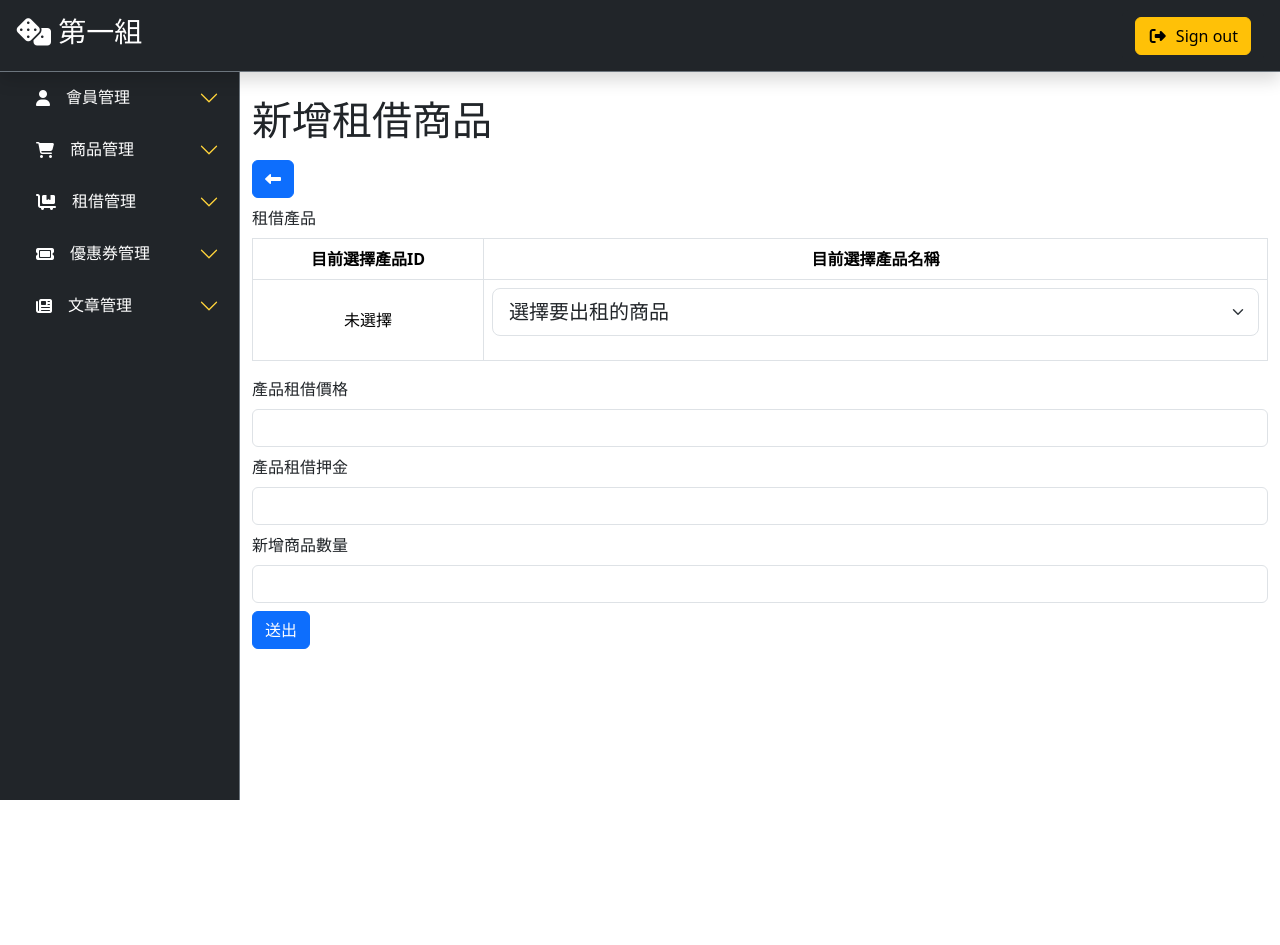
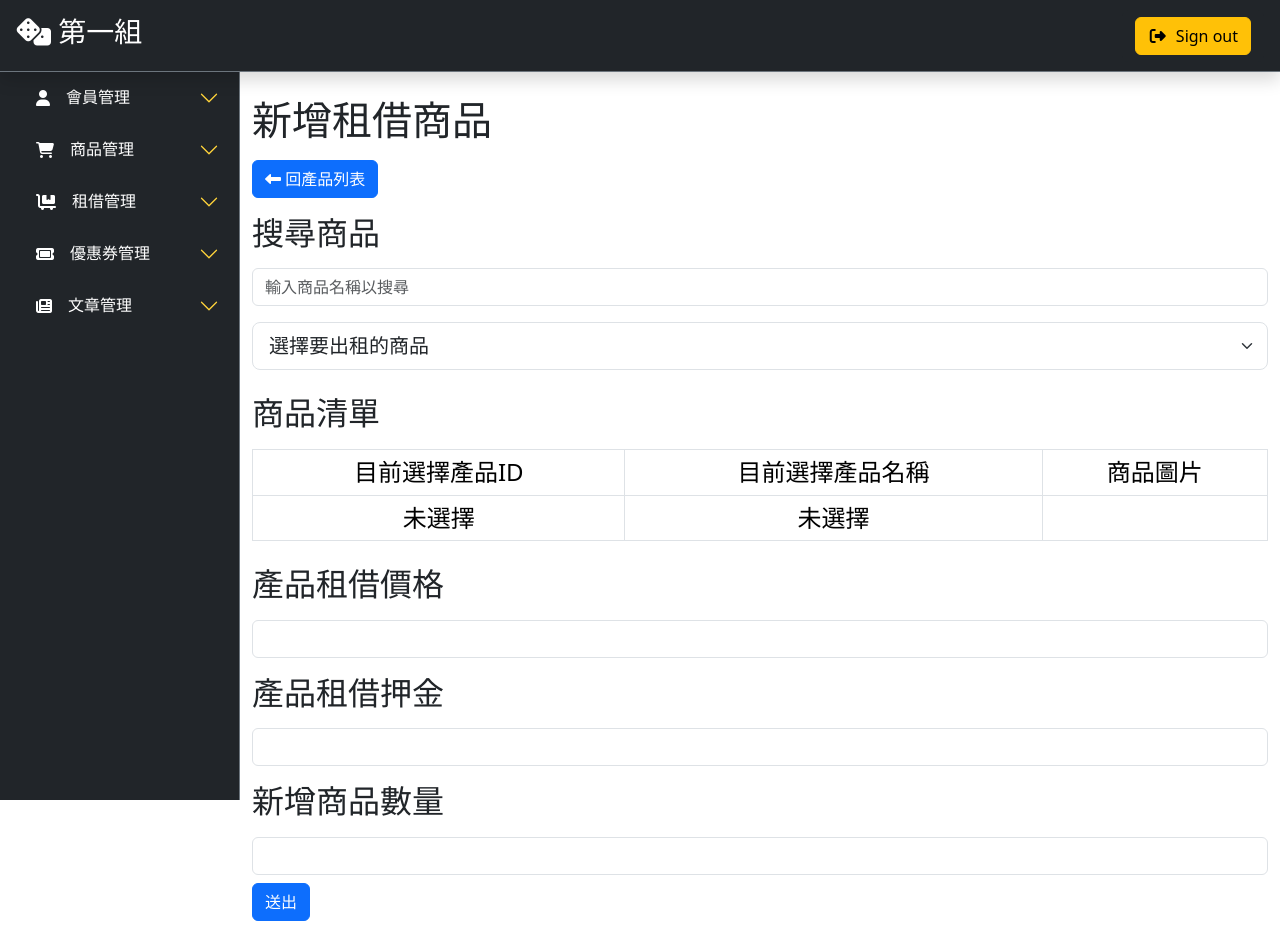
Before and after one commit to besttea168/teamwork, a PHP site: page /create-rent-product.php in a window 1280 px wide. Before the commit the page ends 800 px from the top, so only its background shows below. Run offline with PHP 8.4, Linux system fonts and the light colour scheme; data comes from the database, SQL or seed files in the repository; a stand-in replaces the project's code that opens the database connection; some libraries are stand-ins or nearby versions.

Commit message:
create-rent-product.php完善後續與rent-product_list.php增加商品圖片

```diff
--- a/rent/create-rent-product.php
+++ b/rent/create-rent-product.php
@@ -3,10 +3,6 @@ require_once("../db_connect.php");
 $sql = "SELECT * FROM product ORDER BY id ASC";
 $result = $conn->query($sql);
 $rows = $result->fetch_all(MYSQLI_ASSOC);
-
-
-
-
 ?>
 <!doctype html>
 <html lang="en">
@@ -15,12 +11,14 @@ $rows = $result->fetch_all(MYSQLI_ASSOC);
     <title>新增租借商品</title>
     <!-- Required meta tags -->
     <meta charset="utf-8" />
-    <meta
-        name="viewport"
-        content="width=device-width, initial-scale=1, shrink-to-fit=no" />
-
-
+    <meta name="viewport" content="width=device-width, initial-scale=1, shrink-to-fit=no" />
     <?php include("../css.php"); ?>
+    <style>
+        #productImage {
+            max-width: 150px;
+            display: none;
+        }
+    </style>
 </head>
 
 <body>
@@ -31,79 +29,118 @@ $rows = $result->fetch_all(MYSQLI_ASSOC);
         <div class="container py-4">
             <h1>新增租借商品</h1>
             <div class="py-2">
-                <a class="btn btn-primary" href="products.php" title="回產品列表"><i class="fa-solid fa-left-long"></i></a>
+                <a class="btn btn-primary" href="rent_product_list.php" title="回產品列表"><i class="fa-solid fa-left-long"></i> 回產品列表</a>
             </div>
             <form action="doCreate-rent-Product.php" method="post">
                 <div class="mb-2">
-                    <label class="form-label" for="name">租借產品</label>
+                    <label class="form-label h2 py-2" for="search">搜尋商品</label>
+                    <input type="text" class="form-control mb-3" id="search" placeholder="輸入商品名稱以搜尋">
+                    <select class="form-select form-select-lg mb-3" aria-label=".form-select-lg example" id="select">
+                        <option selected>選擇要出租的商品</option>
+                        <?php foreach ($rows as $product): ?>
+                            <option value="<?= $product["id"] ?>" data-image="<?= $product["image"] ?>"><?= $product["name"] ?></option>
+                        <?php endforeach; ?>
+                    </select>
+                </div>
+
+                <div class="mb-2">
+                    <label class="form-label h2 py-2" for="name">商品清單</label>
                     <table class="table table-bordered table-hover align-middle">
                         <thead>
                             <tr class="text-center">
-                                <th>目前選擇產品ID</th>
-                                <th>目前選擇產品名稱</th>
+                                <th class="h4">目前選擇產品ID</th>
+                                <th class="h4">目前選擇產品名稱</th>
+                                <th class="h4">商品圖片</th>
                             </tr>
                         </thead>
                         <tbody>
                             <tr class="text-center">
-                                <td id="id"><input type="hidden" name="id" value="id">未選擇</td>
-                                <td> <select class="form-select form-select-lg mb-3" aria-label=".form-select-lg example" id="select">
-                                        <option selected>選擇要出租的商品</option>
-                                        <?php foreach ($rows as $product): ?>
-                                            <option value="<?= $product["id"] ?>" project_id="<?= $product["id"] ?>"> <?= $product["name"] ?></option>
-                                        <?php endforeach; ?>
-                                    </select></td>
-
+                                <td id="id" class="h4">未選擇</td>
+                                <td id="name" class="h4">未選擇</td>
+                                <td><img id="productImage" src="" alt="選擇的商品圖片"></td>
                             </tr>
-
-
-
-                                    <input type="hidden" name="id" value="" id="hiddenInput">
-
+                            <input type="hidden" name="id" value="" id="hiddenInput">
                         </tbody>
                     </table>
+                </div>
 
-
-                </div>
                 <div class="mb-2">
-                    <label class="form-label" for="price">產品租借價格</label>
+                    <label class="form-label h2 py-2" for="price">產品租借價格</label>
                     <input type="number" class="form-control" name="price" required>
                 </div>
 
                 <div class="mb-2">
-                    <label class="form-label" for="deposit">產品租借押金</label>
+                    <label class="form-label h2 py-2" for="deposit">產品租借押金</label>
                     <input type="number" class="form-control" name="deposit" required>
                 </div>
 
                 <div class="mb-2">
-                    <label class="form-label" for="amount">新增商品數量</label>
+                    <label class="form-label h2 py-2" for="amount">新增商品數量</label>
                     <input type="number" class="form-control" name="amount" min="1" required>
                 </div>
 
-                <input type="hidden" name="status" value="true" >
+                <input type="hidden" name="status" value="true">
 
                 <button class="btn btn-primary" type="submit">送出</button>
             </form>
-
-
         </div>
     </div>
     <script>
+        document.addEventListener("DOMContentLoaded", function() {
+            const search = document.querySelector("#search");
+            const select = document.querySelector("#select");
+            const productImage = document.querySelector("#productImage");
 
-        document.addEventListener("DOMContentLoaded", function() {
-            const select = document.querySelector("#select");
-            const showId = document.querySelector("#id");
-            const showName = document.querySelector("#name");
-            const hiddenInput = document.querySelector("#hiddenInput");
+            search.addEventListener("input", function() {
+                const filter = search.value.toLowerCase();
+                const options = select.querySelectorAll("option:not([value=''])"); // 不包括提示選項
+                let hasVisibleOptions = false;
 
-            select.addEventListener("change", () => {
-                const option = select.options[select.selectedIndex];
-                console.log("Selected Option:", option); // Debugging Line
-                const productId = option.value;
+                options.forEach(option => {
+                    const text = option.textContent.toLowerCase();
+                    if (text.includes(filter)) {
+                        option.style.display = "";
+                        hasVisibleOptions = true;
+                    } else {
+                        option.style.display = "none";
+                    }
+                });
 
-                showId.innerHTML = productId ? productId : "未選擇";
+                // 如果沒有匹配的選項，顯示提示
+                if (!hasVisibleOptions) {
+                    if (!document.querySelector("#no-match-option")) {
+                        const noMatchOption = document.createElement("option");
+                        noMatchOption.id = "no-match-option";
+                        noMatchOption.textContent = "無相關商品";
+                        noMatchOption.disabled = true;
+                        noMatchOption.selected = true;
+                        select.appendChild(noMatchOption);
+                    }
+                } else {
+                    const noMatchOption = document.querySelector("#no-match-option");
+                    if (noMatchOption) {
+                        noMatchOption.remove();
+                    }
+                }
+            });
 
-                hiddenInput.value = productId;
+            select.addEventListener("change", function() {
+                const selectedOption = select.options[select.selectedIndex];
+                const productId = selectedOption.value;
+                const productName = selectedOption.textContent;
+                const imageSrc = selectedOption.getAttribute("data-image");
 
+                document.querySelector("#id").textContent = productId ? productId : "未選擇";
+                document.querySelector("#name").textContent = productName ? productName : "未選擇";
+                document.querySelector("#hiddenInput").value = productId;
+
+                if (imageSrc) {
+                    console.log(imageSrc);
+                    productImage.src = "../product_img/" + imageSrc;
+                    productImage.style.display = "block";
+                } else {
+                    productImage.style.display = "none";
+                }
             });
         });
     </script>
```
Also changed, not shown: rent/rent_product_list.php (+13 -10 lines).
